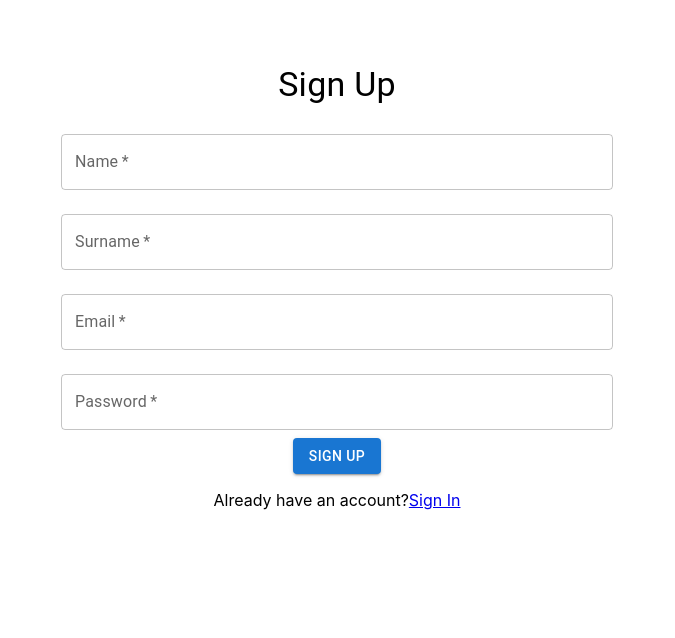
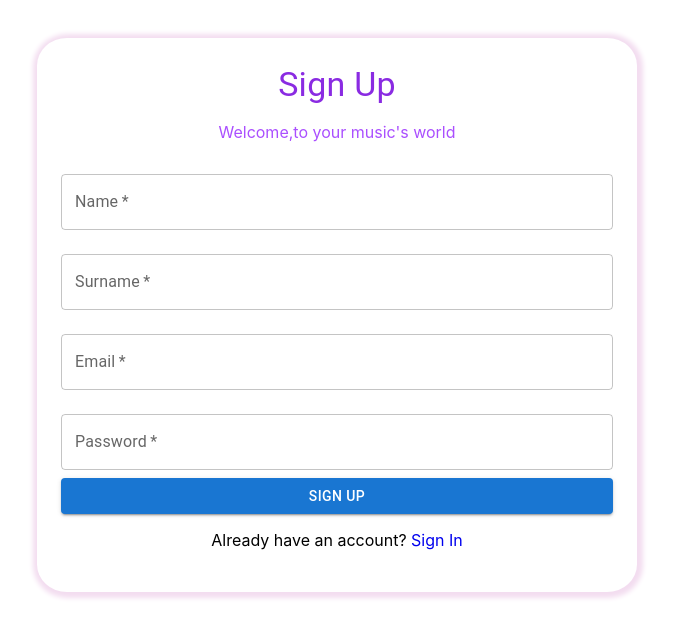
Before and after one commit to Theresia-aps22/myproject, a React (Create React App) app: page /signup in a window 1280 px wide. Shown: the top 638 px of the page, without its empty margins (303-978 px from the left). Built offline with nearby package versions, Linux system fonts and the light colour scheme; what @toolpad/core would draw is missing.

Commit message:
style sign

```diff
--- a/src/pages/Signin.jsx
+++ b/src/pages/Signin.jsx
@@ -40,9 +40,10 @@ export default function SignUpPage() {
   return (
     <AppProvider theme={theme}>
       <Container className='container' maxWidth="sm">
-        <Typography variant="h4" gutterBottom>
+        <Typography className='title-Sign' variant="h4" gutterBottom>
           Sign in
         </Typography>
+        <p className='introduction'>Welcome,to your music's world</p>
         <form onSubmit={handleSubmit}>
           <TextField
             label="Email"
@@ -63,10 +64,10 @@ export default function SignUpPage() {
             onChange={(e) => setPassword(e.target.value)}
             required
           />
-          <Button type="submit" variant="contained" color="primary">
+          <Button type="submit" fullWidth variant="contained" color="primary">
             Sign In
           </Button>
-          <p className="">Don't have any account?<Link to="/signup">Sign Up</Link></p>
+          <p className="">Don't have any account? <Link className='link' to="/signup">Sign Up</Link></p>
         </form>
       </Container>
     </AppProvider>
--- a/src/pages/Signup.jsx
+++ b/src/pages/Signup.jsx
@@ -40,9 +40,10 @@ export default function SignUpPage() {
   return (
     <AppProvider theme={theme}>
       <Container className='container' maxWidth="sm">
-        <Typography variant="h4" gutterBottom>
+        <Typography className='title-Sign' variant="h4" gutterBottom>
           Sign Up
         </Typography>
+        <p className='introduction'>Welcome,to your music's world</p>
         <form onSubmit={handleSubmit}>
           <TextField
             label="Name"
@@ -81,10 +82,10 @@ export default function SignUpPage() {
             onChange={(e) => setPassword(e.target.value)}
             required
           />
-          <Button type="submit" variant="contained" color="primary">
+          <Button type="submit" fullWidth variant="contained" color="primary">
             Sign Up
           </Button>
-          <p className="">Already have an account?<Link to="/">Sign In</Link></p>
+          <p className="">Already have an account? <Link className='link' to="/">Sign In</Link></p>
         </form>
       </Container>
     </AppProvider>
--- a/src/styles/sign.css
+++ b/src/styles/sign.css
@@ -1,3 +1,17 @@
 .container{
-    margin-top: 5%;
+    margin-top: 3%;
+    padding: 2%;
+    background-color: white;
+    border-radius: 5%;
+    box-shadow: 1px 1px 5px 5px rgb(243, 221, 240);
 }
+
+.title-Sign{
+    color: blueviolet;
+}
+.introduction{
+    color: rgb(170, 79, 255);
+}
+.link{
+    text-decoration: none;
+}
```
